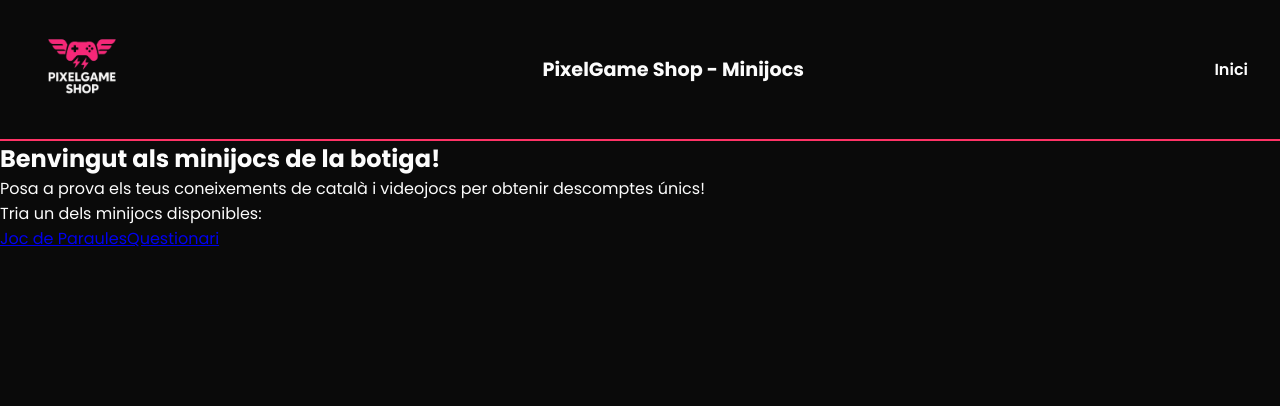
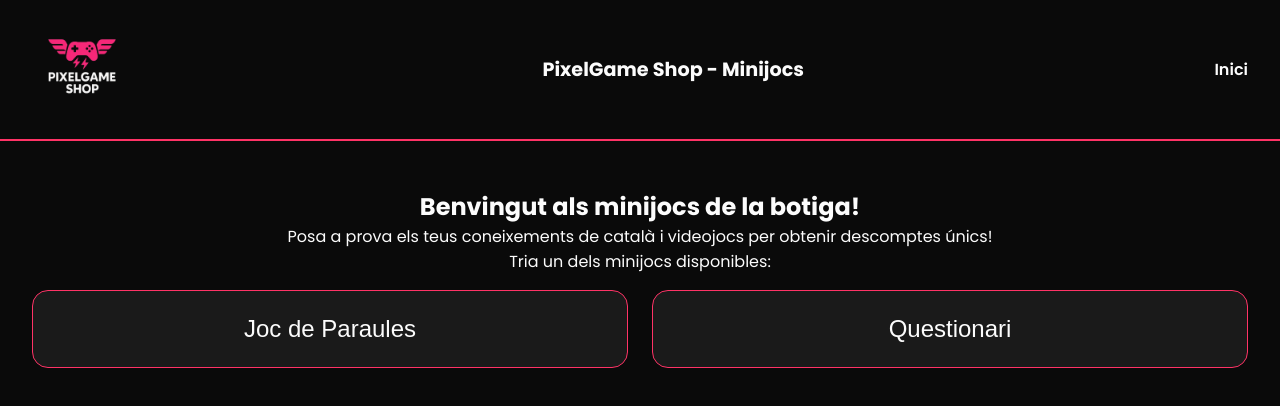
Before and after one commit to CFGSCojita/minijocs-react, a React (Vite) app: page / in a window 1280 px wide. Shown: the top 406 px of the page. Built offline with nearby package versions, Linux system fonts and the light colour scheme.

Commit message:
Estilo al Home.jsx

```diff
--- /dev/null
+++ b/src/components/Home.css
@@ -0,0 +1,37 @@
+
+/* Contenedor Home */
+.home-contenedor {
+    background-color: #0A0A0A;
+    min-height: 100vh;
+}
+
+.home-main {
+    padding: 3rem 2rem;
+    text-align: center;
+    color: #FCFCFC;
+}
+
+/* Grid de minijuegos */
+.jocs-grid {
+    display: grid;
+    grid-template-columns: repeat(auto-fit, minmax(200px, 1fr));
+    gap: 1.5rem;
+    margin-top: 1rem;
+}
+
+/* Minijuegos */
+.joc-card {
+    background-color: #1A1A1A;
+    color: #FCFCFC;
+    font-size: 1.5rem;
+    border: 1px solid #FF3366;
+    padding: 1.5rem;
+    border-radius: 1rem;
+    cursor: pointer;
+    transition: color 0.2s, border-color 0.2s;
+}
+
+.joc-card:hover {
+    color: #00CCFF;
+    border-color: #00CCFF;
+}
--- a/src/components/Home.jsx
+++ b/src/components/Home.jsx
@@ -1,17 +1,30 @@
-import { Link } from "react-router-dom"
+// Importamos el 'useNavigate' de React Router, el Header y el fichero CSS:
+import { useNavigate } from "react-router-dom"
 import Header from "./Header"
+import './Home.css'
 
 export default function Home() {
+
+  const navigate = useNavigate(); // Declaramos un hook de navegación.
+
   return (
-    <div>
-        <Header />
+    <div className="home-contenedor">
+      <Header />
 
+      <main className="home-main">
         <h2>Benvingut als minijocs de la botiga!</h2>
         <p>Posa a prova els teus coneixements de català i videojocs per obtenir descomptes únics!</p>
         <p>Tria un dels minijocs disponibles:</p>
 
-        <Link to="/joc-paraules">Joc de Paraules</Link>
-        <Link to="/questionari">Questionari</Link>
+        <div className="jocs-grid">
+          <button className="joc-card" onClick={() => navigate('/joc-paraules')}>
+            Joc de Paraules
+          </button>
+          <button className="joc-card" onClick={() => navigate('/questionari')}>
+            Questionari
+          </button>
+        </div>
+      </main>
     </div>
   )
 }
```
